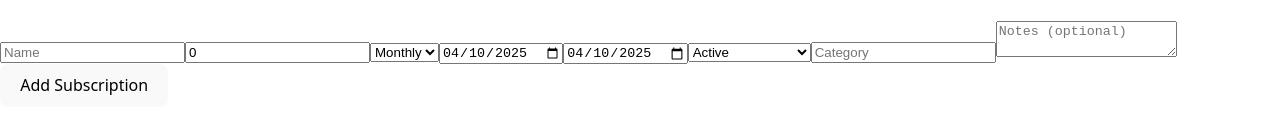
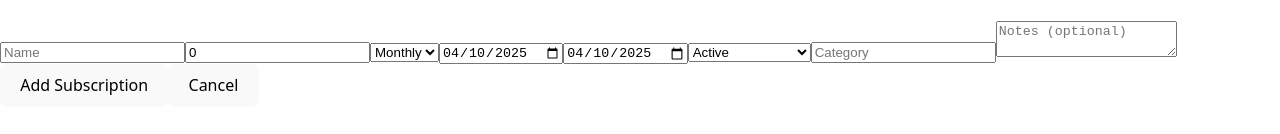
Before and after one commit to who-is-kenny/subtracked, a React (Vite) app in the folder subtracked/: page /#/add in a window 1280 px wide. Shown: the part 374-508 px from the top of the page. Built offline with nearby package versions, Linux system fonts and the light colour scheme.

Commit message:
feat: add cancel button to AddSubscriptionForm

```diff
--- a/subtracked/src/pages/AddSubscription.tsx
+++ b/subtracked/src/pages/AddSubscription.tsx
@@ -114,6 +114,9 @@ function AddSubscriptionForm({ subscriptions, setSubscriptions }: Props) {
         onChange={(e) => setFormData({ ...formData, notes: e.target.value })}
       />
       <button type="submit">Add Subscription</button>
+      <button type="button" onClick={() => navigate("/")}>
+        Cancel
+      </button>
     </form>
   );
 }
```
